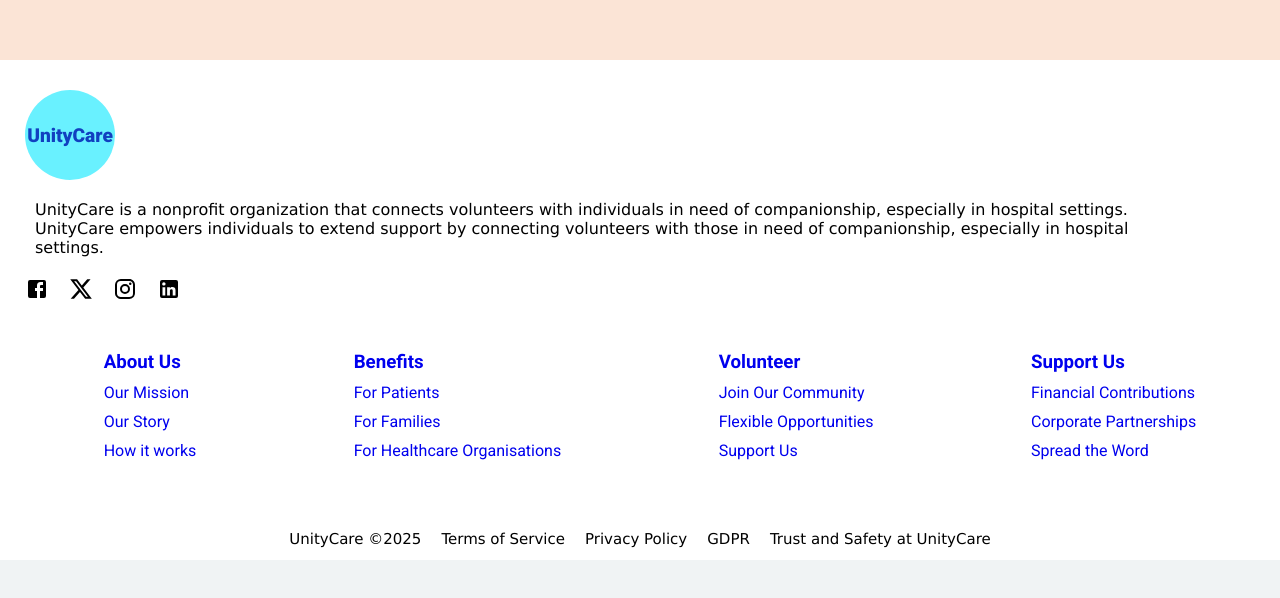
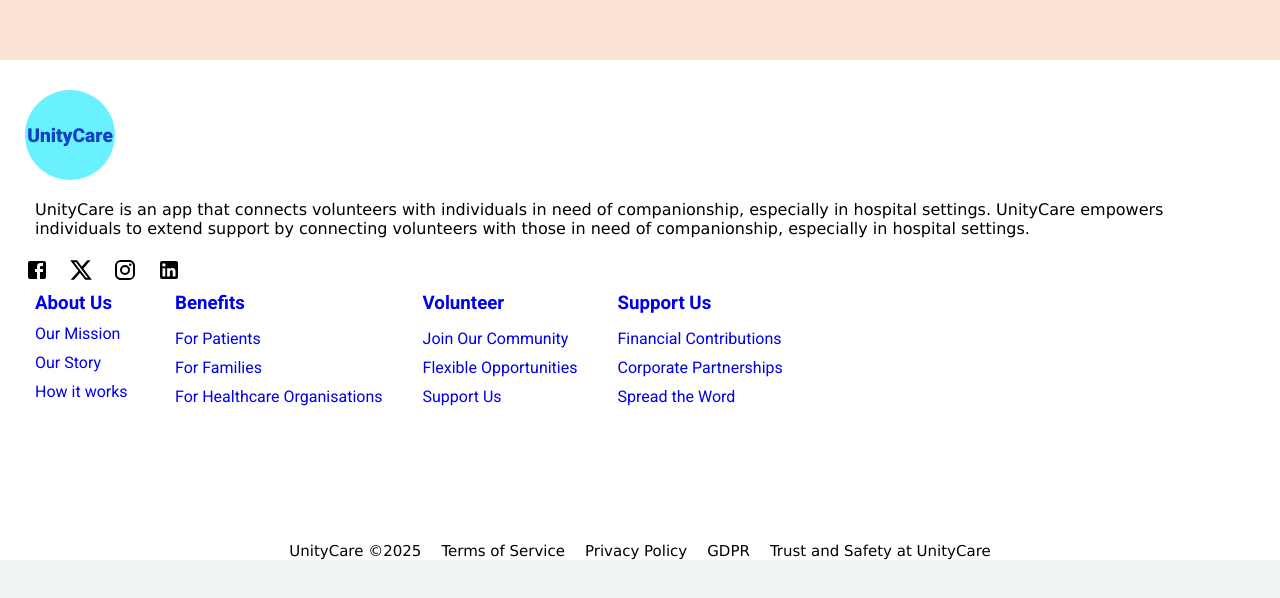
Before and after one commit to Maxmedcodes/unitycare, a React (Vite) app: page / in a window 1280 px wide. Shown: the part 4531-5129 px from the top of the page. Built offline with nearby package versions, Linux system fonts and the light colour scheme; a web font is replaced by a local one.

Commit message:
fixed some styling

```diff
--- a/src/components/Footer.jsx
+++ b/src/components/Footer.jsx
@@ -15,7 +15,7 @@
 
                 <div className="left-content">
                     <Logo />
-                    <p>UnityCare is a nonprofit organization that connects volunteers with individuals in need of companionship, especially in hospital settings. UnityCare empowers individuals to extend support by connecting volunteers with those in need of companionship, especially in hospital settings.</p>
+                    <p>UnityCare is an app that connects volunteers with individuals in need of companionship, especially in hospital settings. UnityCare empowers individuals to extend support by connecting volunteers with those in need of companionship, especially in hospital settings.</p>
 
                     <div className="social-links">
                         <FacebookIcon />
@@ -29,50 +29,49 @@
 
                 <div className="right-content">
                     <div className="right-one">
-                        <h3> <Link to={"/about-us"}> About Us </Link> </h3>
-                        <ul>
-                            <li> <HashLink smooth to={"/about-us/#our-mission"}>     Our Mission  </HashLink> </li>
-                            <li> <HashLink to={"/about-us/#our-story"}>     Our Story   </HashLink> </li>
-                            <li>  <HashLink to={"/about-us/#how-it-works"}>     How it works    </HashLink> </li>
+                        <div className="right-one-header">
+                        <h3> <Link to={"/about-us"}> About Us</Link> </h3>
+                        </div>
+
+                        <div className="rightone-links">
+                                <HashLink smooth to={"/about-us/#our-mission"}>Our Mission</HashLink>
+                                <HashLink to={"/about-us/#our-story"}> Our Story</HashLink>
+                                <HashLink to={"/about-us/#how-it-works"}>How it works</HashLink>
+                        </div>
+
+                    </div>
+                    <div className="right-two">
+                        <h3> <Link to={"/benefits"}>  Benefits </Link> </h3>
+
+                            <div className="right-two-links">
+                                <HashLink to={"/benefits/#for-patients"}>     For Patients    </HashLink>
+                              <HashLink to={"/benefits/#for-families"}>   <li>  For Families</li></HashLink>
+                              <HashLink to={"/benefits/#for-healthcare"}>   <li>  For Healthcare Organisations</li></HashLink>
+                            </div>
+
+                    </div>
+                    <div className="right-three">
+                        <Link to={"/volunteer"}><h3>  Volunteer </h3> </Link>
+
+                            <div className="right-three-links">
+                            <HashLink to={"/volunteer/#join-our-community"}>  Join Our Community </HashLink>
+                             <HashLink to={"/volunteer/#flexible-opportunities"}> Flexible Opportunities </HashLink>
+                              <HashLink to={"/volunteer/#support-us"}>  Support Us </HashLink>
+                            </div>
 
 
 
-
-                        </ul>
                     </div>
-                    <div className="right-two">
-                        <h3> <Link to={"/benefits"}>  Benefits </Link> </h3>
-                        <ul>
-
-                            <li> <HashLink to={"/benefits/#for-patients"}>     For Patients    </HashLink>  </li>
-                            <li>  <HashLink to={"/benefits/#for-families"}>   <li>  For Families</li></HashLink> </li>
-                            <li>  <HashLink to={"/benefits/#for-healthcare"}>   <li>  For Healthcare Organisations</li></HashLink> </li>
+                    <div className="right-four">
+                        <h3> <Link to={"/support-us"}> Support Us  </Link></h3>
+                        <div className="right-four-links">
+                              <HashLink to={"/support-us/#Financial-contributions"}>     Financial Contributions </HashLink>
+                              <HashLink to={"/support-us/#Corporate-partnerships"}>    Corporate Partnerships  </HashLink>
+                             <HashLink to={"/support-us/#Spread-the-word"}>   <li>  Spread the Word</li></HashLink>
 
 
 
-
-                        </ul>
-                    </div>
-                    <div className="right-three">
-                        <Link to={"/volunteer"}><h3>  Volunteer </h3> </Link>
-                        <ul>
-                            <li><HashLink to={"/volunteer/#join-our-community"}>  Join Our Community </HashLink></li>
-                            <li> <HashLink to={"/volunteer/#flexible-opportunities"}> Flexible Opportunities </HashLink>  </li>
-                            <li>  <HashLink to={"/volunteer/#support-us"}>  Support Us </HashLink></li>
-
-                        </ul>
-                    </div>
-                    <div className="right-four">
-                        <h3> <Link to={"/support-us"}> Support Us  </Link></h3>
-                        <ul>
-                            <li>  <HashLink to={"/support-us/#Financial-contributions"}>     Financial Contributions </HashLink> </li>
-                            <li>  <HashLink to={"/support-us/#Corporate-partnerships"}>    Corporate Partnerships  </HashLink></li>
-                            <li> <HashLink to={"/support-us/#Spread-the-word"}>   <li>  Spread the Word</li></HashLink>  </li>
-
-
-
-
-                        </ul>
+                        </div>
                     </div>
                 </div>
 
--- a/src/components/Header.jsx
+++ b/src/components/Header.jsx
@@ -39,7 +39,7 @@
                     <span></span>
                 </div>
                 <div className="hamburger-page">
-                    <div class="hide-scroll">
+                    <div className="hide-scroll">
                         <Menu right width={'30%'} pageWrapId={"page-wrap"} outerContainerId={"outer-container"} noOverlay >
                             <ul className="hamburger-list">
                                 <li> <Link to={"/about-us"}>About us</Link></li>
--- a/src/index.css
+++ b/src/index.css
@@ -5,12 +5,12 @@
 @import url('https://fonts.googleapis.com/css2?family=Winky+Sans:ital,wght@0,300..900;1,300..900&display=swap');
 
 /* Colours used */
-random {
-  darkened-blue: #06083c;
+
+  /* darkened-blue: #06083c;
   ligh-blue: #69f1ff;
   dark-blue: #1140c0;
-  white: #f0f3f4
-}
+  white: #f0f3f4 */
+
 
 * {
   margin: 0;
@@ -836,10 +836,10 @@
 
 .right-content {
   display: flex;
-  justify-content: space-around;
+
   align-items: center;
-  width: 50%;
-  margin: 40px 10px 10px;
+  width: 60%;
+  margin: 0px ;
 }
 
 .right-content>h3 {
@@ -852,12 +852,30 @@
 }
 
 .right-one {
-  text-align: left;
+  display: flex;
+  flex-direction: column;
+  height: 200px;
+  margin: 0 20px;
+}
+.rightone-links{
+  display: flex;
+  flex-direction: column;
+  gap: 10px;
+  margin-top: 10px;
+}
+.rightone-links > a{
+  display: inline-block;
 }
 
+.right-one-header >h3  {
+  width: 100px;
+}
 .right-one>ul {
   list-style: none;
 
+}
+.right-one-header{
+  width: fit-content;
 }
 
 .right-two>ul>li {
@@ -869,7 +887,10 @@
 .right-two>ul {
   list-style: none;
 }
-
+.right-two, .right-three, .right-three,.right-four{
+  height: 200px;
+  margin: 0px 20px;
+}
 .right-three>ul>li {
   margin: 10px 0px;
 
@@ -885,14 +906,18 @@
 
 .right-four>ul>li {
   margin: 10px 0px;
-
-
 }
 
+.right-two-links, .right-three-links , .right-four-links{
+  display: flex;
+  flex-direction: column;
+  margin-top: 15px;
+  gap: 10px;
+}
 .left-content {
   display: flex;
   flex-direction: column;
-  width: 50%;
+  width: 40%;
 }
 
 .left-content>.social-links {
@@ -932,7 +957,14 @@
   height: 500px;
   width: 100%;
 }
+.footer{
+  list-style: none;
+}
 
+
+.right-one{
+
+}
 
 /* Media Queries */
 
@@ -1054,6 +1086,7 @@
     height: 500px;
   }
 
+
   .footer-content {
     display: flex;
     flex-direction: column;
@@ -1067,6 +1100,7 @@
 
   .right-content {
     width: 100%;
+    list-style: none;
   }
 
   .footer-tos {
```
